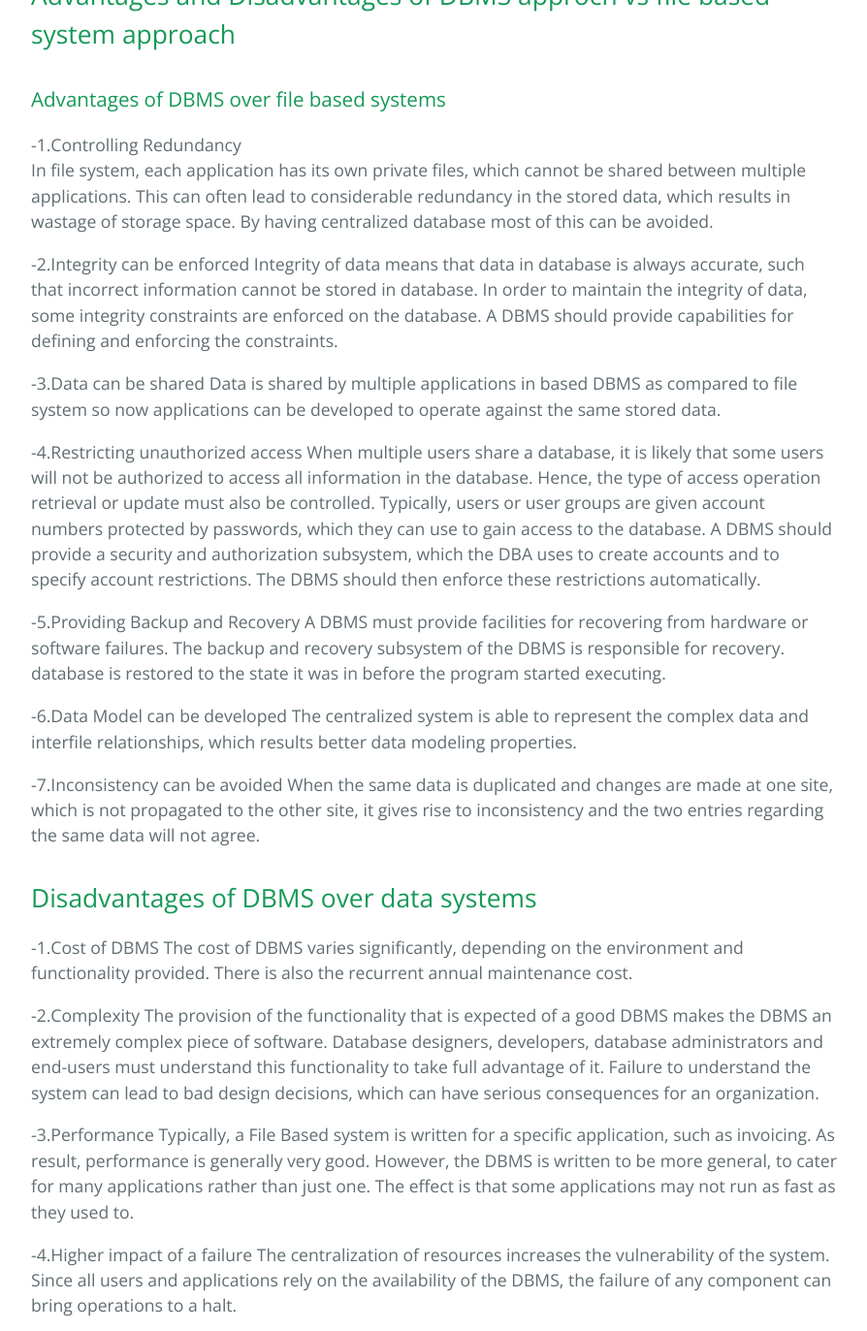
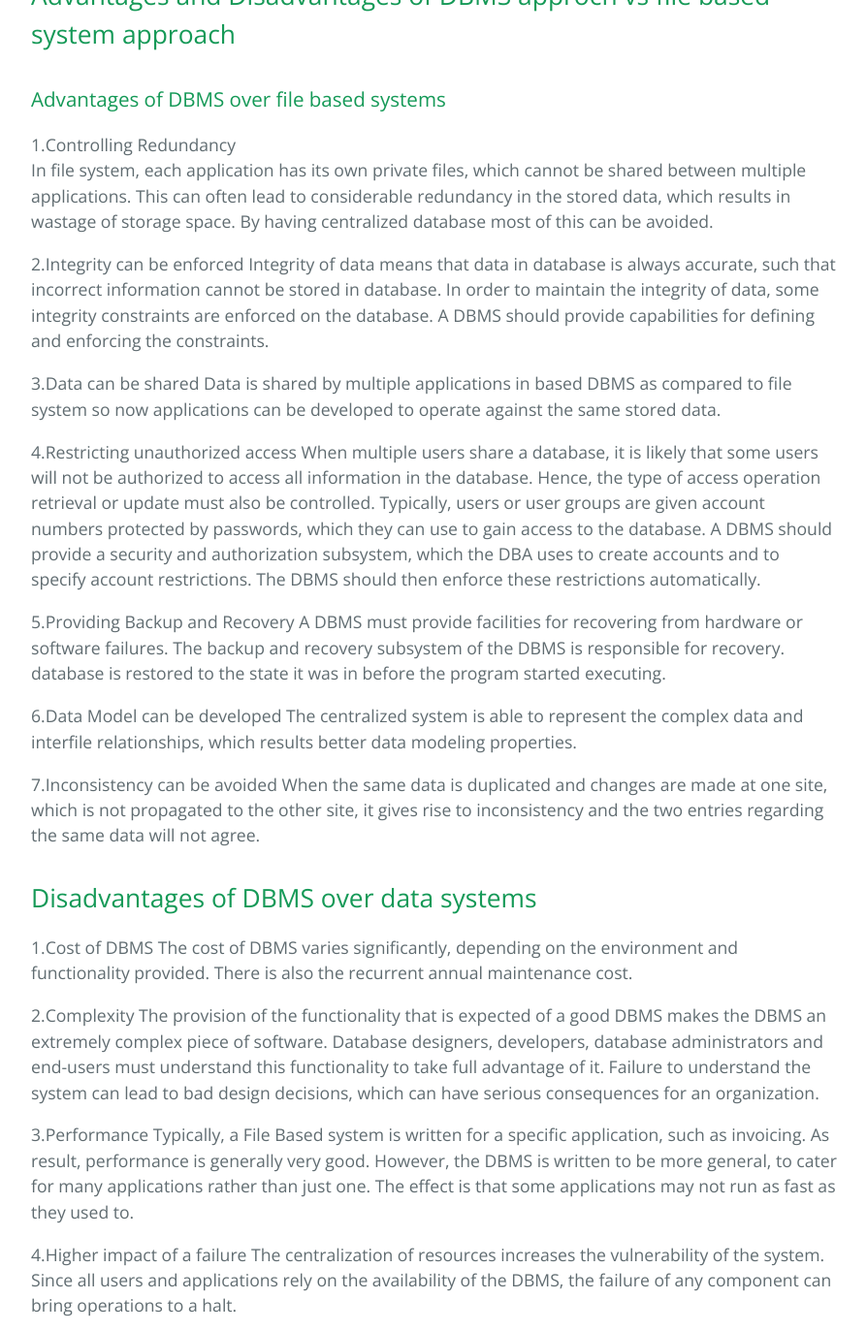
Before and after one commit to antleritsolutions/aviorsys.github.io, a Jekyll site: the page built from _posts/2018-10-29-Evolution-of-Database-Management.md, in a window 1280 px wide and 1400 px high, scrolled down 1146 px, cut to the strip 0-1373 px from the top of the window. Shown: the whole strip at 97% size, without its empty margins (192-1086 px from the left). Built offline with Jekyll 4.4.1, drawn with Linux system fonts in a browser that asks for light colours; some of the changed lines change nothing that is shown; some of the changed text lies outside the part shown.

Commit message:
content edited

```diff
--- a/_posts/2018-10-29-Evolution-of-Database-Management.md
+++ b/_posts/2018-10-29-Evolution-of-Database-Management.md
@@ -8,20 +8,20 @@
 
 **Evolution of Database Management Systems**From earlier stage flat-file system, to relational and object-relational systems, database technology has gone through many generations and its history that is spread over more than 40 years now.
 
-**1968 file based**Predecessor of database,data was maintained in a flat file.in past,later we used punched cards technology was used to store data.but the files have no such advantage,rather have several limitations.
+**1968 file based**Predecessor of database,data was maintained in a flat file. in past,later we used punched cards technology was used to store data.but the files have no such advantage,rather have several limitations.
 
-**1968-1980 Era of Hierarchical Database**Prominent hierarchical database model was IBM’s first DBMS called IMS(Information Management System).
+**1968-1980 Era of Hierarchical Database** Prominent hierarchical database model was IBM’s first DBMS called IMS(Information Management System).
 
--Hierarchical data Model-In this model,files are linked in apparent/child manner,with each child file having at most one parent file.
+- Hierarchical data Model-In this model,files are linked in apparent/child manner,with each child file having at most one parent file.
 
--Network data Model-In network data model,files are linked as owners and members,similar to the common network model except that each member file can have more than one owner.
+- Network data Model-In network data model,files are linked as owners and members,similar to the common network model except that each member file can have more than one owner.
 The hierarchical model and the network model were in use in almost the same era.
 
 **1970-present Era of Relational Database and Database Management**The relational database model was conceived by E. F. Codd in 1970. It can be defined using the following two terminologies.
 
--Instance-a table with rows or columns.
+- Instance-a table with rows or columns.
 
--Schema-specifies the structure(name of relation,name and type of each column)
+- Schema-specifies the structure(name of relation,name and type of each column)
 
 The model is based on branches of mathematics called set theory and predicate logic.
 Object oriented data model:
@@ -31,44 +31,45 @@
 
 ### Advantages of DBMS over file based systems
 
--1.Controlling Redundancy
+1.Controlling Redundancy
 In file system, each application has its own private files, which cannot be shared between multiple applications. This can often lead to considerable redundancy in the stored data, which results in wastage of storage space. By having centralized database most of this can be avoided.
 
--2.Integrity can be enforced
+2.Integrity can be enforced
 Integrity of data means that data in database is always accurate, such that incorrect information cannot be stored in database. In order to maintain the integrity of data, some integrity constraints are enforced on the database. A DBMS should provide capabilities for defining and enforcing the constraints.
 
--3.Data can be shared
+3.Data can be shared
 Data is shared by multiple applications in based DBMS as compared to file system so now applications can be developed to operate against the same stored data.
 
--4.Restricting unauthorized access
+4.Restricting unauthorized access
 When multiple users share a database, it is likely that some users will not be authorized to access all information in the database. Hence, the type of access operation retrieval or update must also be controlled. Typically, users or user groups are given account numbers protected by passwords, which they can use to gain access to the database. A DBMS should provide a security and authorization subsystem, which the DBA uses to create accounts and to specify account restrictions. The DBMS should then enforce these restrictions automatically.
 
--5.Providing Backup and Recovery
+5.Providing Backup and Recovery
  A DBMS must provide facilities for recovering from hardware or software failures. The backup and recovery subsystem of the DBMS is responsible for recovery. database is restored to the state it was in before the program started executing.
 
--6.Data Model can be developed
+6.Data Model can be developed
  The centralized system is able to represent the complex data and interfile relationships, which results better data modeling properties.
 
--7.Inconsistency can be avoided
+7.Inconsistency can be avoided
  When the same data is duplicated and changes are made at one site, which is not propagated to the other site, it gives rise to inconsistency and the two entries regarding the same data will not agree.
 
 ## Disadvantages of DBMS over data systems
 
--1.Cost of DBMS
+1.Cost of DBMS
 The cost of DBMS varies significantly, depending on the environment and functionality provided. There is also the recurrent annual maintenance cost.
 
--2.Complexity
+2.Complexity
  The provision of the functionality that is expected of a good DBMS makes the DBMS an extremely complex piece of software. Database designers, developers, database administrators and end-users must understand this functionality to take full advantage of it. Failure to understand the system can lead to bad design decisions, which can have serious consequences for an organization.
 
--3.Performance
+3.Performance
 Typically, a File Based system is written for a specific application, such as invoicing. As result, performance is generally very good. However, the DBMS is written to be more general, to cater for many applications rather than just one. The effect is that some applications may not run as fast as they used to.
 
--4.Higher impact of a failure
+4.Higher impact of a failure
 The centralization of resources increases the vulnerability of the system. Since all users and applications rely on the availability of the DBMS, the failure of any component can bring operations to a halt.
 
 <embed src="https://drive.google.com/viewerng/viewer?embedded=true&url=https://github.com/aviorsys/aviorsys.github.io/raw/master/uploads/Evolution-of-Database-Management-Systems.pdf" width="100%" height="500">
 
 #### References
 
-*<Robbin R.j. (1994). database fundamentals. Available: www.esp.org/db-fund.pdf>
-*<carl chebi. (2015). introduction of database management system.Available>
+* Robbin R.j. (1994). database fundamentals. Available: www.esp.org/db-fund.pdf
+
+* carl chebi. (2015). introduction of database management system.Available
```
